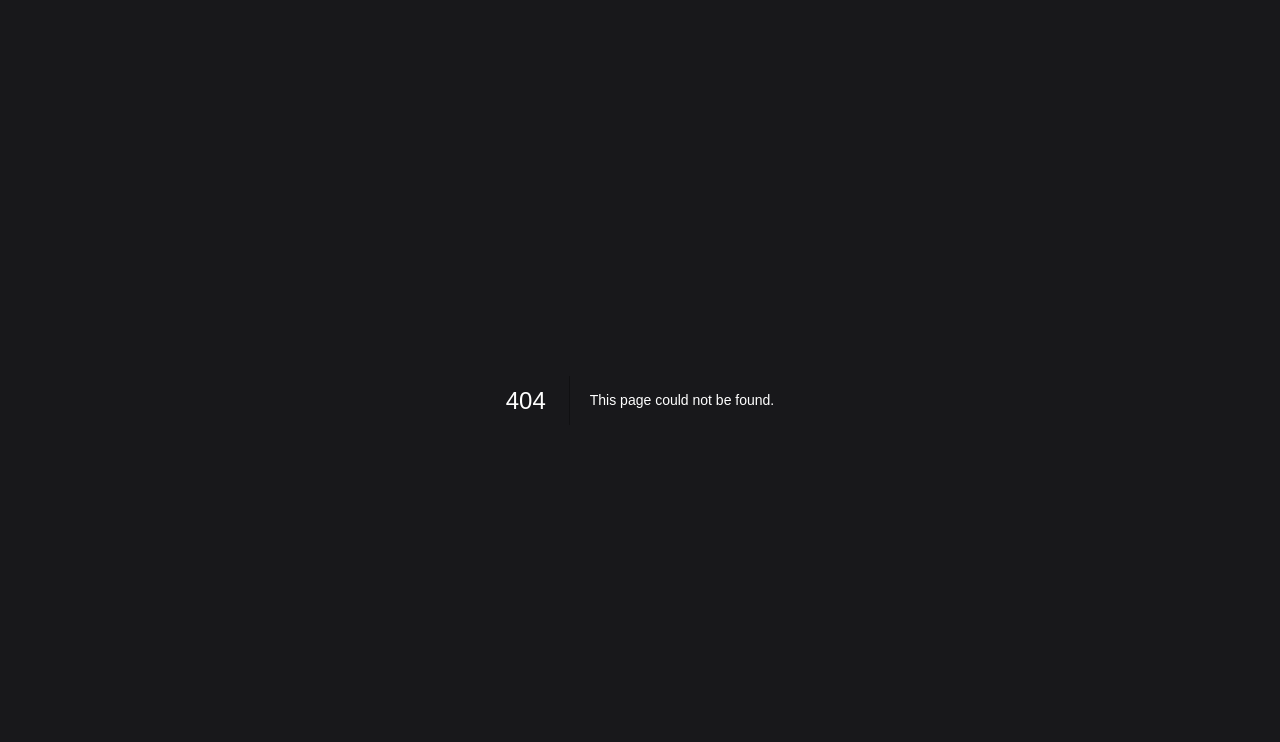
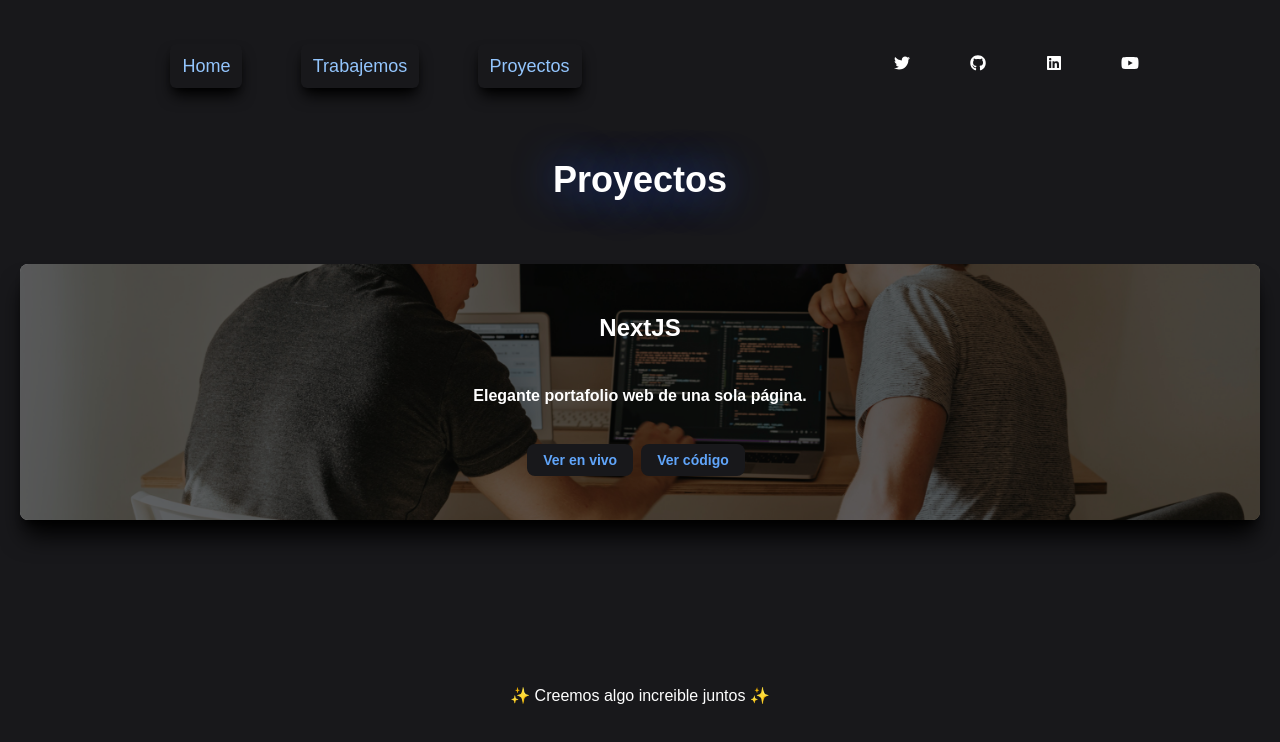
Before and after one commit to gregoryvicent/gregoryvicent.com.v2, a Next.js app: page /proyectos in a window 1280 px wide. Before the commit this address had no page. Shown: the top 742 px of the page. Built offline with nearby package versions, Linux system fonts and the light colour scheme; a web font is replaced by a local one.

Commit message:
Created new section 'Proyectos'

```diff
--- a/app/layout.tsx
+++ b/app/layout.tsx
@@ -8,8 +8,8 @@ const inter = Inter({ subsets: ['latin'] })
  * Define los metadatos para el componente de diseño.
  */
 export const metadata: Metadata = {
-  title: 'Create Next App',
-  description: 'Generated by create next app',
+  title: 'Gregory Vicent - Desarrollador web',
+  description: 'Portafolio profecional de Gregory Vicent, desarrollador web, programador e ingeniero de software.',
 }
 
 /**
--- /dev/null
+++ b/app/proyectos/layout.tsx
@@ -0,0 +1,18 @@
+import HeaderWrapper from "@/components/HeaderWrapper"
+import Footer from "@/components/Footer"
+
+export default function ProjectsLayout({
+  children,
+}: {
+  children: React.ReactNode
+}) {
+  return (
+    <>
+      <HeaderWrapper />
+      <main>
+        {children}
+      </main>
+      <Footer />
+    </>
+  )
+}
--- /dev/null
+++ b/app/proyectos/page.tsx
@@ -0,0 +1,21 @@
+import styles from '@/public/css/proyectos.module.css'
+import CardProjects from '@/components/CardProjects'
+
+import imageProject1 from '@/public/images/trabajemosimage1.jpg'
+
+export default function Proyectos() {
+  return (
+    <section className="my-10 min-h-[59vh]">
+      <h1 className={`text-center text-4xl font-bold ${styles.textShadow}`}>Proyectos</h1>
+      <div className="mx-5 mt-16">
+        <CardProjects
+          img={ imageProject1 }
+          name="NextJS"
+          description="Elegante portafolio web de una sola página."
+          liveUrl="https://wondrous-bubblegum-0561fe.netlify.app/"
+          githubUrl=""
+        />
+      </div>
+    </section>
+  )
+}
--- a/app/trabajemos/page.tsx
+++ b/app/trabajemos/page.tsx
@@ -1,5 +1,12 @@
-import Header from "@/components/Header"
+/**
+ * Componentes de genericos.
+ */
+import HeaderWrapper from "@/components/HeaderWrapper"
 import Footer from "@/components/Footer"
+
+/**
+ * Componentes de la página "Trabajemos" que muestra información sobre los servicios ofrecidos y un formulario de contacto.
+ */
 import HeaderTrabajemos from "@/components/pages/trabajemos/HeaderTrabajemos"
 import DescriptionTrabajemos from "@/components/pages/trabajemos/DescriptionTrabajemos"
 import ICanHelpYouTrabajemos from "@/components/pages/trabajemos/ICanHelpYouTrabajemos"
@@ -13,10 +20,9 @@ import ContactMeTrabajemos from "@/components/pages/trabajemos/ContactMeTrabajem
 
 export default function Trabajemos() {
   return (
+    <>
+      <HeaderWrapper />
       <main>
-      <div className="px-5 min-[500px]:px-20 sm:px-40 md:grid-rows-4 md:px-8 md:py-3">
-        <Header />
-      </div>
         <HeaderTrabajemos />
         <DescriptionTrabajemos />
         <ICanHelpYouTrabajemos />
@@ -24,5 +30,6 @@ export default function Trabajemos() {
         <ContactMeTrabajemos />
         <Footer />
       </main>
+    </>
   )
 }
--- /dev/null
+++ b/components/CardProjects/index.tsx
@@ -0,0 +1,31 @@
+import Image, { StaticImageData } from "next/image";
+
+type CardProjectsProps = {
+  img: string | StaticImageData;
+  name: string;
+  description: string;
+  liveUrl: string;
+  githubUrl: string;
+}
+
+const CardProjects: React.FC<CardProjectsProps> = ({ img, name, description, liveUrl, githubUrl }) => {
+  return (
+    <article>
+      <div className="relative rounded-lg shadow-xl shadow-black">
+        <Image src={img} alt={name} className="w-full h-64 object-cover rounded-lg"/>
+        <div className="absolute top-0 left-0 w-full h-full bg-black bg-opacity-60 rounded-lg flex items-center justify-center">
+          <div className="text-center p-2">
+            <h3 className="text-2xl font-bold">{name}</h3>
+            <p className="text-md my-10 font-semibold">{description}</p>
+            <div className="mt-4">
+              <a href={liveUrl} target="_blank" rel="noopener noreferrer" className="text-sm font-bold px-4 py-2 rounded-lg mr-2 bg-zinc-900 text-blue-400 transition-all duration-300 ease-in-out hover:bg-zinc-600 hover:text-blue-300">Ver en vivo</a>
+              <a href={githubUrl} target="_blank" rel="noopener noreferrer" className="text-sm font-bold px-4 py-2 rounded-lg mr-2 bg-zinc-900 text-blue-400 transition-all duration-300 ease-in-out hover:bg-zinc-600 hover:text-blue-300">Ver código</a>
+            </div>
+          </div>
+        </div>
+      </div>
+    </article>
+  )
+}
+
+export default CardProjects;
--- a/components/Header/index.tsx
+++ b/components/Header/index.tsx
@@ -17,7 +17,7 @@ const Header = () => {
         <ul className="flex justify-around my-7 md:pt-3 lg:justify-evenly">
           <li><Link className="font-light text-blue-300 p-3 rounded-md shadow-black shadow-lg transition-all duration-300 ease-in-out hover:shadow-blue-300 md:text-lg" href="/">Home</Link></li>
           <li><Link className="font-light text-blue-300 p-3 rounded-md shadow-black shadow-lg transition-all duration-300 ease-in-out hover:shadow-blue-300 md:text-lg" href="/trabajemos">Trabajemos</Link></li>
-          <li><Link className="font-light text-blue-300 p-3 rounded-md shadow-black shadow-lg transition-all duration-300 ease-in-out hover:shadow-blue-300 md:text-lg" href="/">Proyectos</Link></li>
+          <li><Link className="font-light text-blue-300 p-3 rounded-md shadow-black shadow-lg transition-all duration-300 ease-in-out hover:shadow-blue-300 md:text-lg" href="/proyectos">Proyectos</Link></li>
         </ul>
       </nav>
       <div className="md:mt-10 md:justify-self-end">
--- /dev/null
+++ b/components/HeaderWrapper/index.tsx
@@ -0,0 +1,11 @@
+import Header from "../Header"
+
+const HeaderWrapper = () => {
+  return (
+    <div className="px-5 min-[500px]:px-20 sm:px-40 md:grid-rows-4 md:px-8 md:py-3">
+      <Header />
+    </div>
+  )
+}
+
+export default HeaderWrapper
--- /dev/null
+++ b/public/css/proyectos.module.css
@@ -0,0 +1,3 @@
+.textShadow {
+  text-shadow: 1px 1px 40px rgba(40, 95, 245, 0.7);
+}
```
Lines whose indentation alone changed are shown as unchanged.
